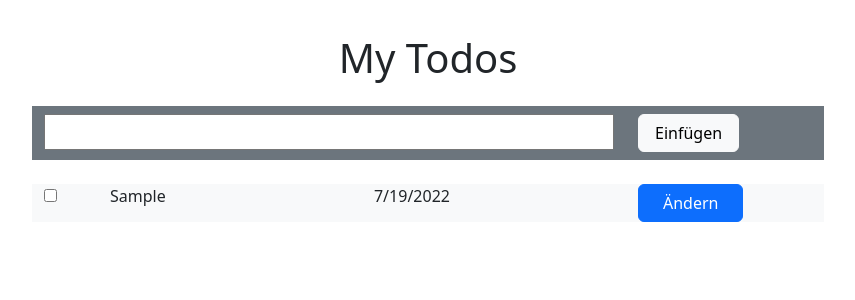
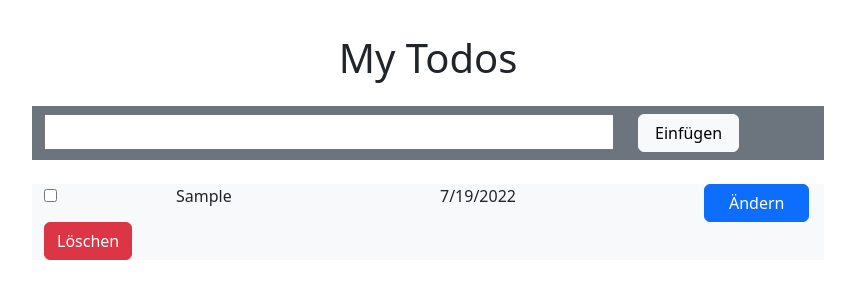
Before and after one commit to salimov333/react-todo-app, a React (Create React App) app: page / in a window 1280 px wide. Both pictures are taken after typing "Sample" into the empty fields and a click on the button "Einfügen". Shown: the top 300 px of the page, without its empty margins (212-1067 px from the left). Built offline with nearby package versions, Linux system fonts and the light colour scheme.

Commit message:
added delete button

```diff
--- a/src/components/TodoList/TodoItem/TodoItem.js
+++ b/src/components/TodoList/TodoItem/TodoItem.js
@@ -1,31 +1,47 @@
-import React, { useState } from "react";
+import React, { useState, useEffect } from "react";
 
-function TodoItem(props) {
+function TodoItem({ todoProp, todosArr, setTodosArr }) {
 
-    const [todo, setTodo] = useState(props.todo)
-    const [editMode, setEditMode] = useState(false)
+    const [todo, setTodo] = useState(todoProp);
+    const [editMode, setEditMode] = useState(false);
 
     const handleChange = (event) => {
         setTodo({
             ...todo,
             [event.target.name]: event.target.value
         })
-    }
+    };
 
     const markDone = () => {
         setTodo({
             ...todo,
             status: !todo.status
         })
-    }
+    };
 
     const toggleEditMode = () => {
         setEditMode(!editMode)
-    }
+    };
+
+    const handleDelete = () => {
+        const filteredTodos = todosArr.filter((item) => {
+            console.log(item);
+            console.log(todo);
+           return item.id !== todo.id
+        })
+        console.log(filteredTodos);
+        setTodosArr(filteredTodos);
+        console.log(todosArr);
+
+    };
+
+    useEffect(() => {
+        localStorage.setItem("localTodos", JSON.stringify(todosArr));
+    }, [todosArr])
 
     return (
         <div className="todo-item row my-2 bg-light">
-            <div className="col-1">
+            <div className="col">
                 <input
                     type="checkbox"
                     onChange={markDone}
@@ -33,7 +49,7 @@ function TodoItem(props) {
                     checked={todo.status}
                 />
             </div>
-            { editMode ? (
+            {editMode ? (
                 <>
                     <div className="col-4">
                         <input
@@ -60,6 +76,15 @@ function TodoItem(props) {
                             Speichern
                         </button>
                     </div>
+                    <div className="col">
+                        <button
+                            type="button"
+                            className="btn btn-danger"
+                            onClick={handleDelete}
+                        >
+                            Löschen
+                        </button>
+                    </div>
                 </>
             ) : (<>
                 <div className="col-4">{todo.name}</div>
@@ -73,6 +98,15 @@ function TodoItem(props) {
                         Ändern
                     </button>
                 </div>
+                <div className="col">
+                    <button
+                        type="button"
+                        className="btn btn-danger"
+                        onClick={handleDelete}
+                    >
+                        Löschen
+                    </button>
+                </div>
             </>)
             }
         </div>
--- a/src/components/TodoList/TodoList.js
+++ b/src/components/TodoList/TodoList.js
@@ -5,35 +5,36 @@ import TodoItem from "./TodoItem/TodoItem";
 function TodoList() {
 
     const [todosArr, setTodosArr] = useState([]);
+    const [todoText, setTodoText] = useState("");
+
 
     useEffect(() => {
-        if (localStorage.getItem("todosLocal") === null) {
-            localStorage.setItem("todosLocal", JSON.stringify([]));
-        } else {
-            setTodosArr(JSON.parse(localStorage.getItem("todosLocal")));
+        if (localStorage.getItem("localTodos")) {
+            const storedList = JSON.parse(localStorage.getItem("localTodos"));
+            setTodosArr(storedList);
         }
-    }, []);
-
-    useEffect(() => {
-        localStorage.setItem("todosLocal", JSON.stringify(todosArr));
-    }, [todosArr]);
+    }, [])
 
 
+    const handleInput = (e) => {
+        setTodoText(e.target.value);
+    }
 
     const handleTodo = (e) => {
         e.preventDefault();
-        const todoText = document.querySelector("#text").value || "New Todo";
         //toLocalDateString("en-Gb", { weekday: 'long', year: 'numeric', month: 'long', day: 'numeric' })
         setTodosArr([
             ...todosArr,
             {
-                name: todoText,
+                id: Math.random() * 1000,
+                name: todoText || "NEW TODO",
                 date: new Date().toLocaleDateString(),
                 status: false
             }
         ]);
-        document.querySelector("#text").value = "";
+        setTodoText("");
     };
+
 
     return (
         <div className="todolist m-auto" style={{ width: "60vw" }}>
@@ -45,7 +46,9 @@ function TodoList() {
                             className="w-100 py-1"
                             type="text"
                             name="text"
+                            value={todoText}
                             id="text"
+                            onChange={handleInput}
                         />
                     </div>
                     <div className="col">
@@ -57,13 +60,11 @@ function TodoList() {
                             Einfügen
                         </button>
                     </div>
-
                 </div>
             </form>
-
             {
-                todosArr.map((todo, index) => (
-                    <TodoItem key={index} todo={todo} />
+                todosArr.map((todo) => (
+                    <TodoItem key={todo.id} todoProp={todo} todosArr={todosArr} setTodosArr={setTodosArr} />
                 ))
             }
 
```
Lines whose indentation alone changed are shown as unchanged.
